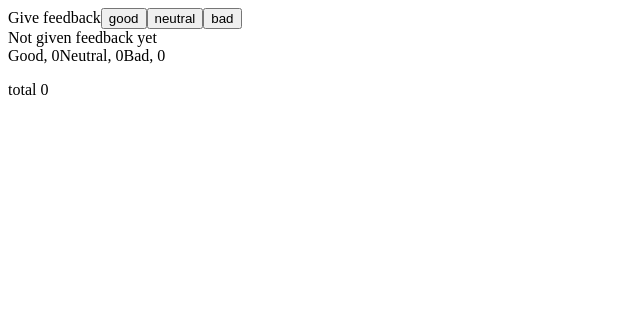
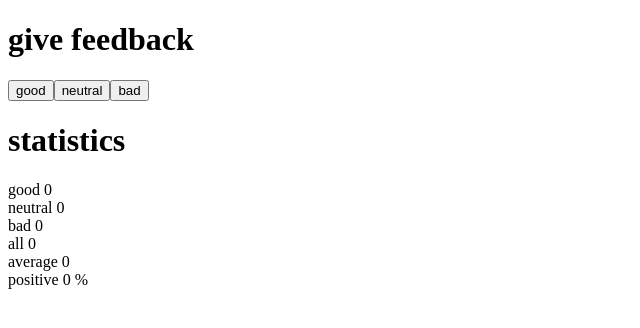
Before and after one commit to lkauria/fullstack, a React (Vite) app in the folder part1/unicafe/: page / in a window 1280 px wide. Shown: the top 328 px of the page, without its empty margins (0-640 px from the left). Built offline with nearby package versions, Linux system fonts and the light colour scheme.

Commit message:
1.6 and 1.7 done, statistics separated to an own component

```diff
--- a/part1/unicafe/src/App.jsx
+++ b/part1/unicafe/src/App.jsx
@@ -1,67 +1,65 @@
 import { useState } from "react";
 
-const History = (props) => {
-  if (props.allClicks.length === 0) {
-    return (
-      <div>
-        Not given feedback yet
-      </div>
-    )
-  }
+const Header = (props) => {
   return (
     <div>
-      {props.allClicks.join(' ')}
+      <h1>{props.title}</h1>
     </div>
-  )
-}
+  );
+};
 
 const Button = (props) => {
+  const { handleClick, text } = props;
+  return <button onClick={handleClick}>{text}</button>;
+};
 
-  console.log(props)
-  const { handleClick, text } = props
-  return (
-    <button onClick={handleClick}>
-      {text}
-    </button>
-  )
-}
-
-
-
-const App = () => {
-  const [good, setGood] = useState(0)
-  const [neutral, setNeutral] = useState(0)
-  const [bad, setBad] = useState(0)
-  const [allClicks, setAll] = useState([])
-  const [total, setTotal] = useState(0)
-
-  const handleGoodClick = () => {
-
-  }
-
-  const handleNeutralClick = () => {
-
-  }
-
-  const handleBadClick = () => {
-
-  }
+const Statistics = (props) => {
+  const { good, neutral, bad } = props;
+  const all = good + neutral + bad;
+  const avg = all === 0 ? 0 : (good - bad) / all;
+  const pos = all === 0 ? 0 : good / all;
 
   return (
     <div>
-      Give feedback
+      <div>good {good}</div>
+      <div>neutral {neutral}</div>
+      <div>bad {bad}</div>
+      <div>all {all}</div>
+      <div>average {avg}</div>
+      <div>positive {pos} %</div>
+    </div>
+  );
+};
 
-      <Button handleClick={handleGoodClick} text='good' />
-      <Button handleClick={handleNeutralClick} text='neutral' />
-      <Button handleClick={handleBadClick} text='bad' />
-      <History allClicks={allClicks} />
-      {/* //not as a text here but an own component\ */}
-      Good, {good}
-      Neutral, {neutral}
-      Bad, {bad}
-      <p>total {total}</p>
+const App = () => {
+  const [good, setGood] = useState(0);
+  const [neutral, setNeutral] = useState(0);
+  const [bad, setBad] = useState(0);
+
+  const handleGoodClick = () => {
+    setGood(good + 1);
+  };
+  const handleNeutralClick = () => {
+    setNeutral(neutral + 1);
+  };
+  const handleBadClick = () => {
+    setBad(bad + 1);
+  };
+
+  return (
+    <div>
+      <Header title="give feedback"></Header>
+      <div>
+        <Button handleClick={handleGoodClick} text="good" />
+        <Button handleClick={handleNeutralClick} text="neutral" />
+        <Button handleClick={handleBadClick} text="bad" />
+      </div>
+      <Header title="statistics"></Header>
+      <div>
+        <Statistics good={good} neutral={neutral} bad={bad} />
+      </div>
     </div>
-  )
-}
+  );
+};
 
 export default App;
```
